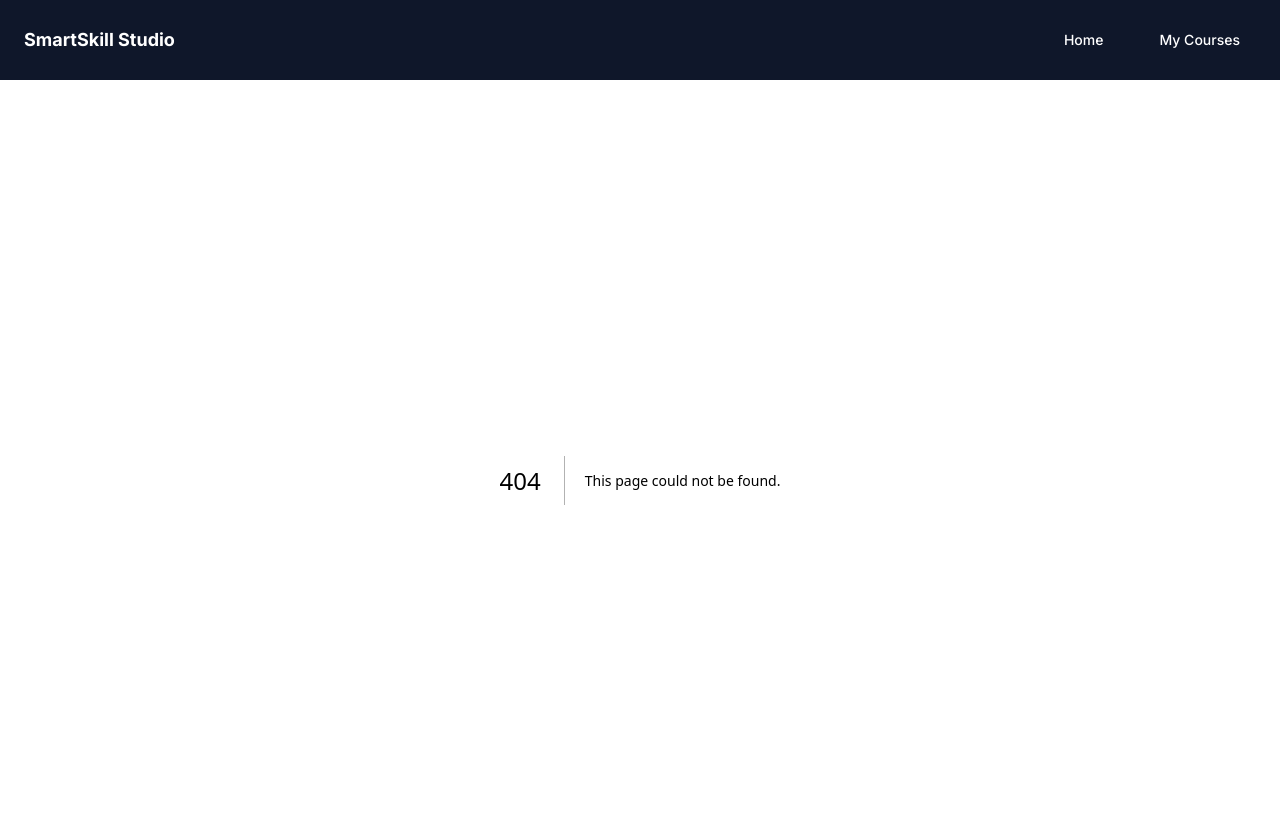
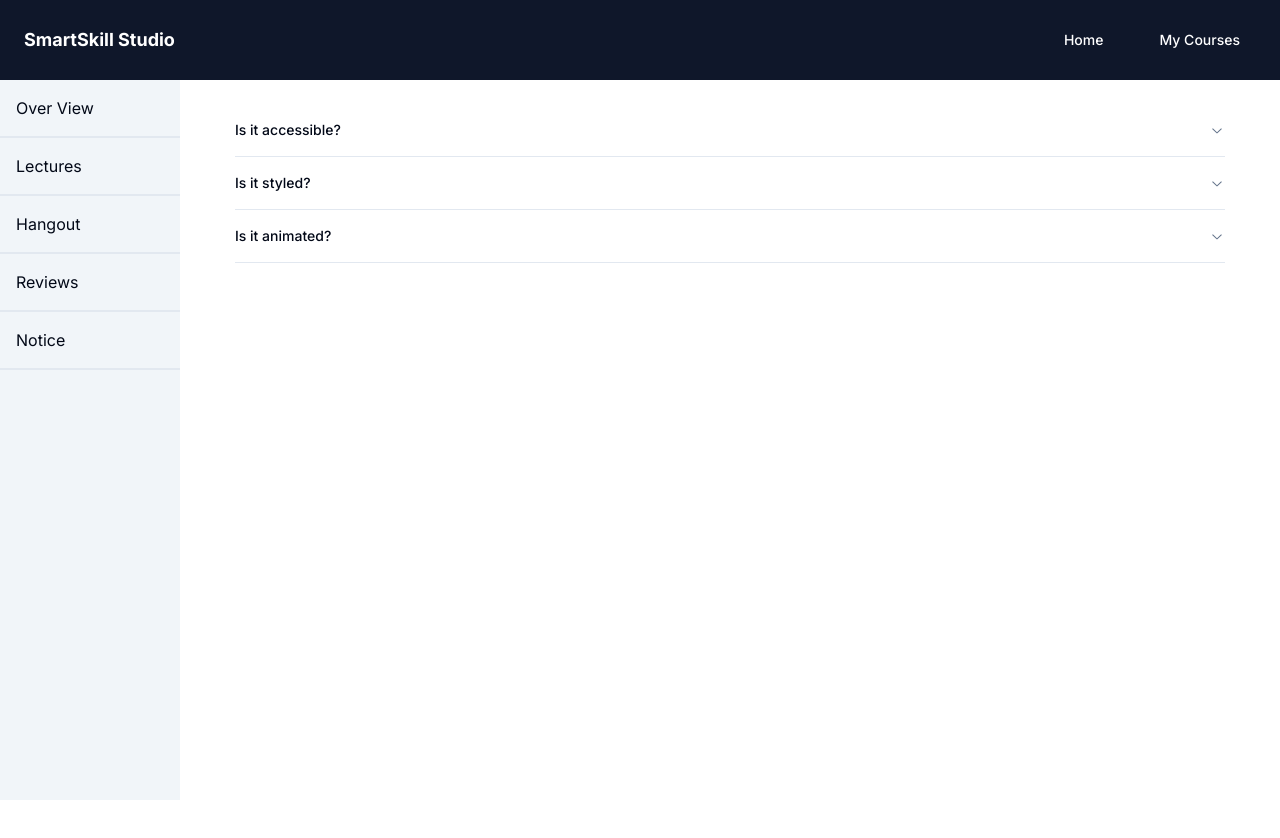
Before and after one commit to shivam-bhadani/SmartSkill-Studio-Frontend, a Next.js app: page /courses/1/notices in a window 1280 px wide. Before the commit this address had no page. Shown: the top 838 px of the page. After the commit the page ends 800 px from the top, so only its background shows below. Built offline with nearby package versions, Linux system fonts and the light colour scheme.

Commit message:
Made Course Notice Page

```diff
--- a/package.json
+++ b/package.json
@@ -9,6 +9,7 @@
     "lint": "next lint"
   },
   "dependencies": {
+    "@radix-ui/react-accordion": "^1.2.0",
     "@radix-ui/react-avatar": "^1.1.0",
     "@radix-ui/react-dialog": "^1.1.1",
     "@radix-ui/react-icons": "^1.3.0",
--- /dev/null
+++ b/src/app/courses/[id]/notices/page.tsx
@@ -0,0 +1,49 @@
+import {
+  Accordion,
+  AccordionContent,
+  AccordionItem,
+  AccordionTrigger,
+} from "@/components/ui/accordion";
+
+export default function Notices() {
+  return (
+    <Accordion
+      type="single"
+      collapsible
+      className="w-[1000px] max-w-[90%] m-auto mt-6"
+    >
+      <AccordionItem value="item-1">
+        <AccordionTrigger>Is it accessible?</AccordionTrigger>
+        <AccordionContent>
+          Lorem ipsum dolor sit amet, consectetur adipisicing elit. Nobis
+          nostrum dolore sit corporis veniam enim libero laudantium esse velit,
+          facere excepturi ipsum doloremque vero, ipsa consectetur ad illum
+          autem necessitatibus!
+        </AccordionContent>
+      </AccordionItem>
+      <AccordionItem value="item-2">
+        <AccordionTrigger>Is it styled?</AccordionTrigger>
+        <AccordionContent>
+          Lorem ipsum dolor sit amet consectetur adipisicing elit. Mollitia at,
+          sed magni nulla officia unde vitae, minus quia veritatis aliquam
+          facere est voluptate doloribus aliquid velit numquam qui iusto
+          praesentium ducimus, impedit quaerat vel corrupti consectetur?
+          Sapiente magnam fugiat laudantium fuga corrupti, quidem ullam
+          inventore dolor eligendi eum tempora repudiandae quo optio at harum
+          dicta magni veritatis fugit aperiam atque dolorum quos perferendis
+          alias explicabo? Ullam corporis laboriosam quidem perspiciatis quas
+          magnam provident placeat vitae nam consequatur! Cum porro repellat,
+          odio rerum dolor praesentium eligendi voluptatibus eveniet id
+          blanditiis tempora voluptatem voluptatum quas recusandae ipsa dolorem,
+          excepturi quisquam. Nobis, nulla.
+        </AccordionContent>
+      </AccordionItem>
+      <AccordionItem value="item-3">
+        <AccordionTrigger>Is it animated?</AccordionTrigger>
+        <AccordionContent>
+          Yes. It's animated by default, but you can disable it if you prefer.
+        </AccordionContent>
+      </AccordionItem>
+    </Accordion>
+  );
+}
--- /dev/null
+++ b/src/components/ui/accordion.tsx
@@ -0,0 +1,57 @@
+"use client"
+
+import * as React from "react"
+import * as AccordionPrimitive from "@radix-ui/react-accordion"
+import { ChevronDownIcon } from "@radix-ui/react-icons"
+
+import { cn } from "@/lib/utils"
+
+const Accordion = AccordionPrimitive.Root
+
+const AccordionItem = React.forwardRef<
+  React.ElementRef<typeof AccordionPrimitive.Item>,
+  React.ComponentPropsWithoutRef<typeof AccordionPrimitive.Item>
+>(({ className, ...props }, ref) => (
+  <AccordionPrimitive.Item
+    ref={ref}
+    className={cn("border-b", className)}
+    {...props}
+  />
+))
+AccordionItem.displayName = "AccordionItem"
+
+const AccordionTrigger = React.forwardRef<
+  React.ElementRef<typeof AccordionPrimitive.Trigger>,
+  React.ComponentPropsWithoutRef<typeof AccordionPrimitive.Trigger>
+>(({ className, children, ...props }, ref) => (
+  <AccordionPrimitive.Header className="flex">
+    <AccordionPrimitive.Trigger
+      ref={ref}
+      className={cn(
+        "flex flex-1 items-center justify-between py-4 text-sm font-medium transition-all hover:underline [&[data-state=open]>svg]:rotate-180",
+        className
+      )}
+      {...props}
+    >
+      {children}
+      <ChevronDownIcon className="h-4 w-4 shrink-0 text-muted-foreground transition-transform duration-200" />
+    </AccordionPrimitive.Trigger>
+  </AccordionPrimitive.Header>
+))
+AccordionTrigger.displayName = AccordionPrimitive.Trigger.displayName
+
+const AccordionContent = React.forwardRef<
+  React.ElementRef<typeof AccordionPrimitive.Content>,
+  React.ComponentPropsWithoutRef<typeof AccordionPrimitive.Content>
+>(({ className, children, ...props }, ref) => (
+  <AccordionPrimitive.Content
+    ref={ref}
+    className="overflow-hidden text-sm data-[state=closed]:animate-accordion-up data-[state=open]:animate-accordion-down"
+    {...props}
+  >
+    <div className={cn("pb-4 pt-0", className)}>{children}</div>
+  </AccordionPrimitive.Content>
+))
+AccordionContent.displayName = AccordionPrimitive.Content.displayName
+
+export { Accordion, AccordionItem, AccordionTrigger, AccordionContent }
```
Also changed, not shown: 1 other file (tests, documents, lock files or other folders).
